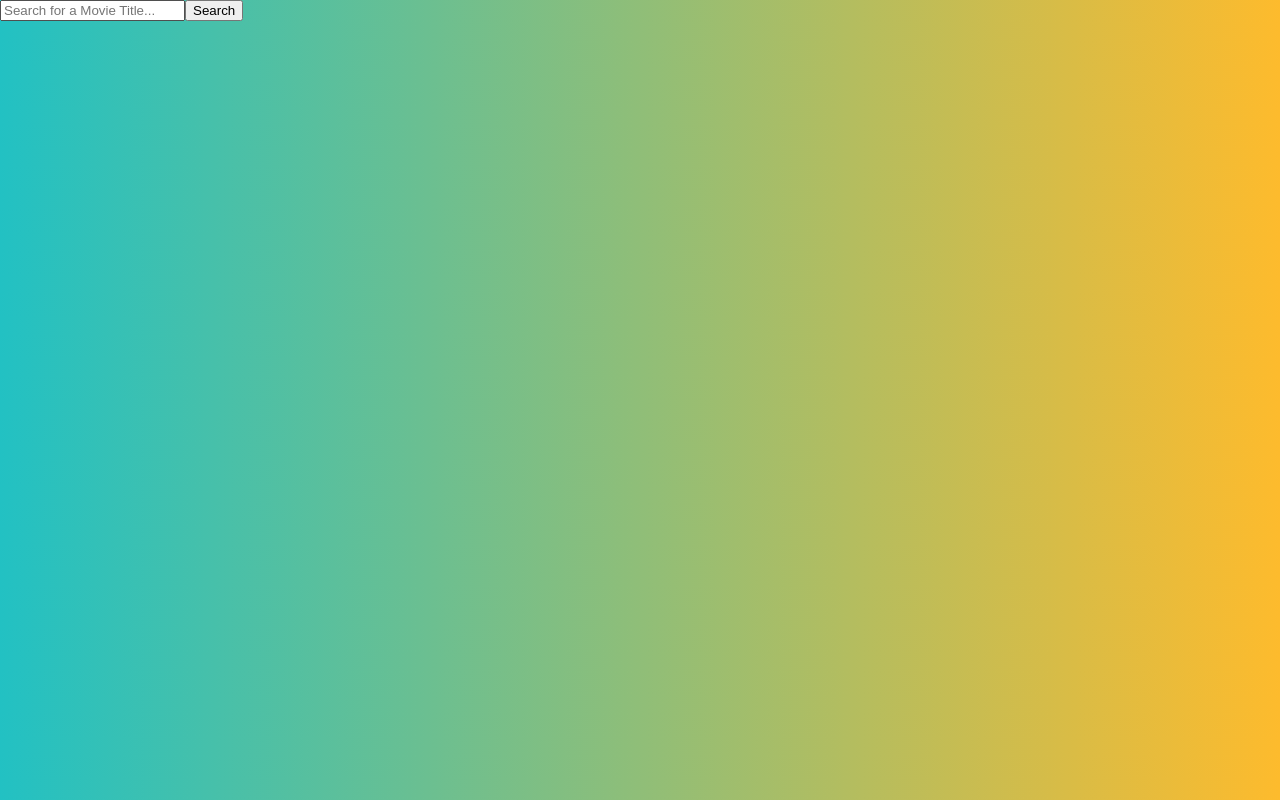
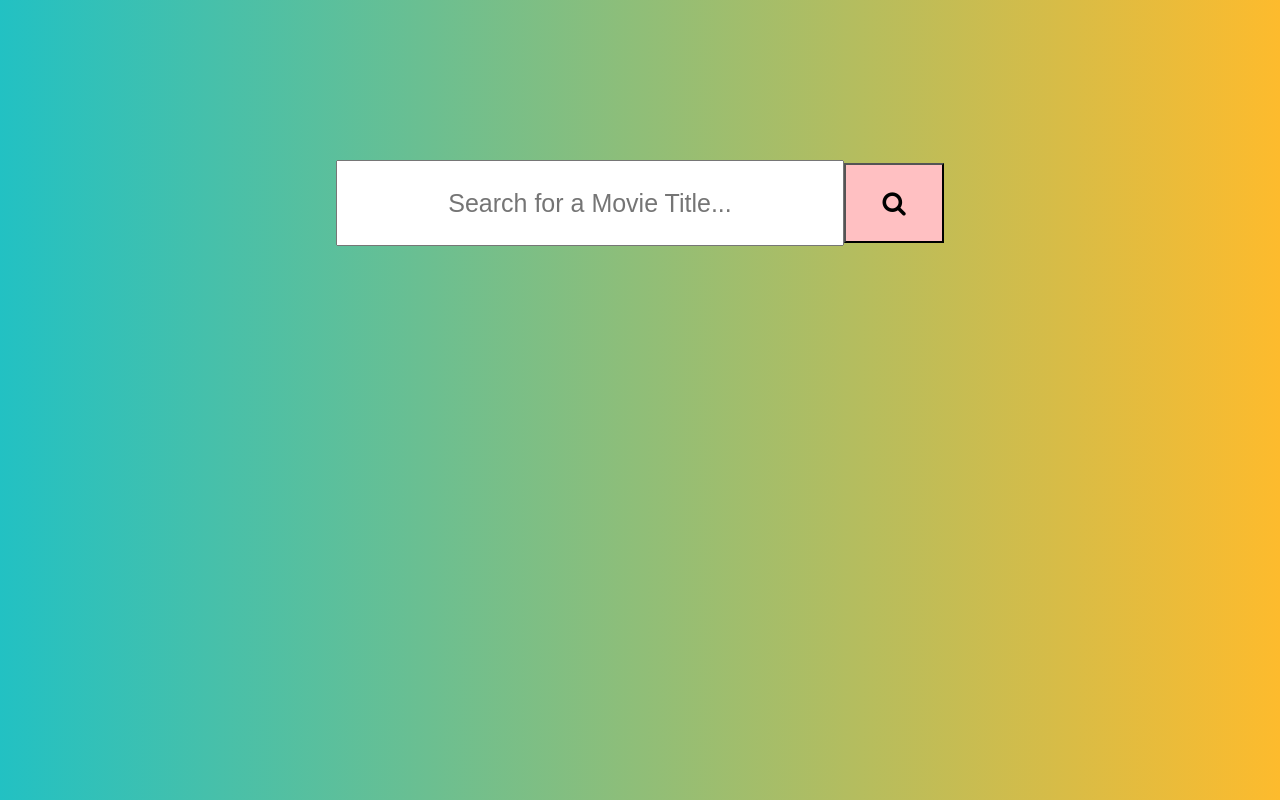
Before and after one commit to erinwoodard8/Capstone-React, a React (Create React App) app: page /search in a window 1280 px wide. Built offline with nearby package versions, Linux system fonts and the light colour scheme; the HTML template or start-up script is replaced by a standard one.

Commit message:
added search.css

```diff
--- a/src/Homepage/Search.js
+++ b/src/Homepage/Search.js
@@ -1,6 +1,6 @@
 import React from "react";
 import "../styles/search.css";
-import { Form, FormControl, Button } from "react-bootstrap";
+
 const Search = () => {
   async function getMovie() {
     let title = "hobbit";
@@ -32,8 +32,9 @@ const Search = () => {
           id="searchBar"
           placeholder="Search for a Movie Title..."
         />
-        <button onClick={getMovie} type="button" className="submitButt" onclick="search()">
-          Search
+
+        <button onClick={getMovie} type="button" className="submitButt" onclick="search()" >
+        <i class="fa fa-search"></i>
         </button>
       </div>
     </div>
--- a/src/styles/login.css
+++ b/src/styles/login.css
@@ -5,7 +5,8 @@
   width: 30%;
   height: 70%;
   margin: 100px auto;
-  background-color: #b63d3d;
+  background-color: #f6868a
+  ;
   border-radius: 25px;
   box-shadow: 2px 2px 6px rgba(0, 0, 0, 0.3);
   transition: box-shadow 500ms, background 1s;
--- a/src/styles/search.css
+++ b/src/styles/search.css
@@ -0,0 +1,25 @@
+@import url('https://cdnjs.cloudflare.com/ajax/libs/font-awesome/4.7.0/css/font-awesome.min.css');
+
+.textBox{
+
+    text-align: center;
+    padding-top: 10rem;
+   font-family: Georgia, serif;
+}
+
+
+#searchBar{
+    text-align: center;
+    font-size: 25px;
+    height: 80px;
+    width: 500px;
+
+
+
+}
+.submitButt{
+    height: 80px;
+    width: 100px;
+    font-size: 25px;
+    background-color:#FFC0C2;
+}
```
